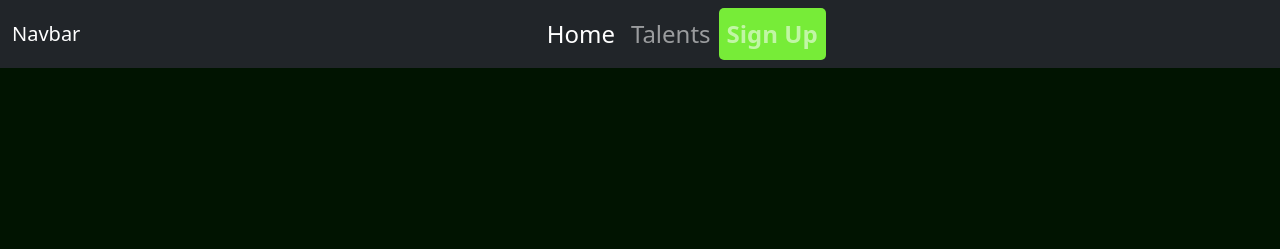
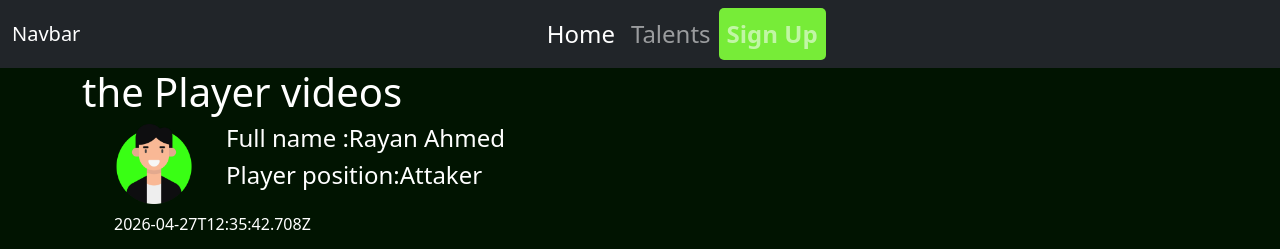
Before and after one commit to FATEMASAYED25/goaltalents, a Flask app: page /talents in a window 1280 px wide. Shown: the top 249 px of the page. Before the commit the page ends 68 px from the top, so only its background shows below. Run offline with Flask 3, Linux system fonts and the light colour scheme.

Commit message:
adding logic to talents page

```diff
--- a/app.py
+++ b/app.py
@@ -25,12 +25,59 @@ def register():
 #routing talent page
 @app.route('/talents')
 def talents():
-    return render_template("talents.html")
+
+  # 2. Get User Videos from the content halders file
+    # Find ALL Videos for this user
+
+
+    with open(contentfile, "r") as file:
+        all_videos = json.load(file)
+
+
+    # 1. get all users from  "database" file
+
+    with open(filename, "r") as file:
+    #convert json arry into python array
+        all_users = json.load(file)
+
+    for video in all_videos:
+        raw_url = video.get('video_url', '')
+
+    # Convert youtu.be links
+    if "youtu.be/" in raw_url:
+        video['video_url'] = raw_url.replace("youtu.be/", "www.youtube.com/embed/").split('?')[0]
+
+    # Convert standard watch?v= links
+    elif "watch?v=" in raw_url:
+        video['video_url'] = raw_url.replace("watch?v=", "embed/").split('&')[0]
+    #get the user videos and user data
+
+    metadata=[]
+    # search the user using his email
+    for targetuser in all_users :
+        usermail= targetuser['email']
+        for video in all_videos:
+            videomail=video['email']
+            if videomail == usermail:
+
+                compined_data={
+                    "user_info": targetuser,
+                    "video_info": video
+                }
+                metadata.append(compined_data)
+
+
+
+
+
+    return render_template("talents.html" , metadata=metadata)
+
 
 # routing profile page depending on the user's email
 @app.route("/player-profile/<path:email>")
 def profile(email):
-
+    # Get the 'mode' from the URL (it will be 'view' if clicked from talents page)
+     mode = request.args.get('mode')
     # 1. get all users from  "database" file
      user = None
      with open(filename, "r") as file:
@@ -42,9 +89,6 @@ def profile(email):
      for targetuser in all_users:
         if targetuser.get('email') == email:
             user=targetuser
-
-    #return message if the user not found depuging code
-
 
     # 2. Get User Videos from the content halders file
         # Find ALL Videos for this user
@@ -70,7 +114,7 @@ def profile(email):
         # Convert standard watch?v= links
         elif "watch?v=" in raw_url:
             video['video_url'] = raw_url.replace("watch?v=", "embed/").split('&')[0]
-     return render_template("player-profile.html" , user=user , videos=user_videos )
+     return render_template("player-profile.html" , user=user , videos=user_videos , mode=mode )
 
 
 
--- a/templates/talents.html
+++ b/templates/talents.html
@@ -1,14 +1,16 @@
 <!DOCTYPE html>
 <html lang="en">
+
 <head>
     <meta charset="UTF-8">
     <meta name="viewport" content="width=device-width, initial-scale=1.0">
-     <link href="https://cdn.jsdelivr.net/npm/bootstrap@5.3.0/dist/css/bootstrap.min.css" rel="stylesheet">
+    <link href="https://cdn.jsdelivr.net/npm/bootstrap@5.3.0/dist/css/bootstrap.min.css" rel="stylesheet">
     <link rel="stylesheet" href="{{ url_for('static', filename='css/style.css') }}">
     <title>Document</title>
 </head>
+
 <body>
-        <!-- navigation bar -->
+    <!-- navigation bar -->
     <nav class="navbar navbar-expand-lg navbar-dark bg-dark">
         <div class="container-fluid">
             <a class="navbar-brand" href="#">Navbar</a>
@@ -33,5 +35,49 @@
         </div>
     </nav>
 
+
+    <div class="container">
+        <h1>the Player videos</h1>
+        <ul>
+            {% for data in metadata %}
+            <li class="list-group-item mb-4">
+
+                <div class="d-flex">
+                    <div class="profile-image">
+
+                        <a href="{{ url_for('profile', email=data.user_info.email, mode='view') }}">
+                            <img src=" {{ url_for('static', filename='imgs/profile-picture.png') }}">
+                        </a>
+
+
+                    </div>
+
+                    <div>
+                        <h4>Full name :{{ data.user_info.full_name}}</h4>
+                        <h4>Player position:{{ data.user_info.position}}</h4>
+
+
+                    </div>
+
+                </div>
+
+
+                <p class="mt-2">{{ data.video_info.timestamp }}</p>
+                <div class="ratio ratio-16x9">
+                    <iframe src="{{ data.video_info.video_url }}" title="YouTube video player" frameborder="0"
+                        allow="accelerometer; autoplay; clipboard-write; encrypted-media; gyroscope; picture-in-picture"
+                        allowfullscreen>
+                    </iframe>
+                </div>
+
+
+            </li>
+            <hr style="border: 2px solid white; width: 100%;">
+            {% endfor %}
+        </ul>
+
+    </div>
+
 </body>
+
 </html>
```
Also changed, not shown: static/javascript/content_handelers.js (+0 -15 lines), templates/player-profile.html (+4 -3 lines).
